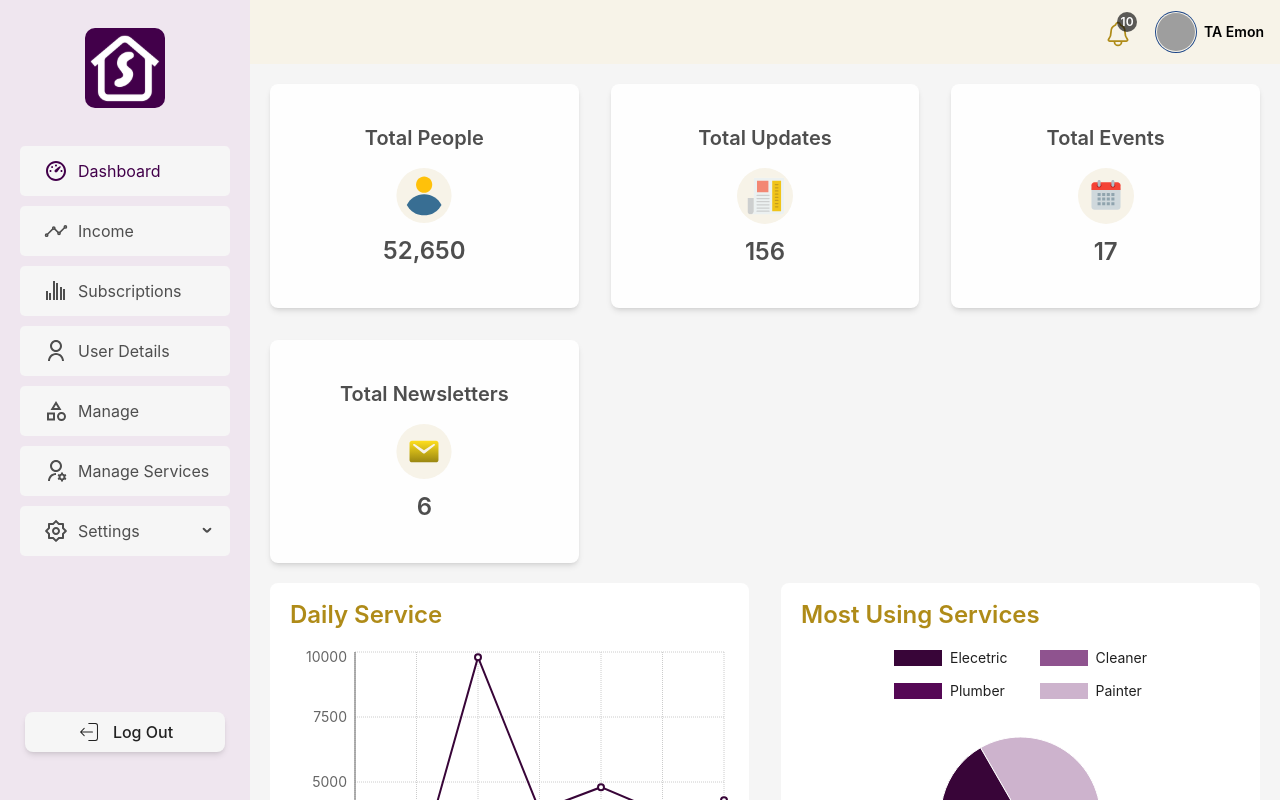
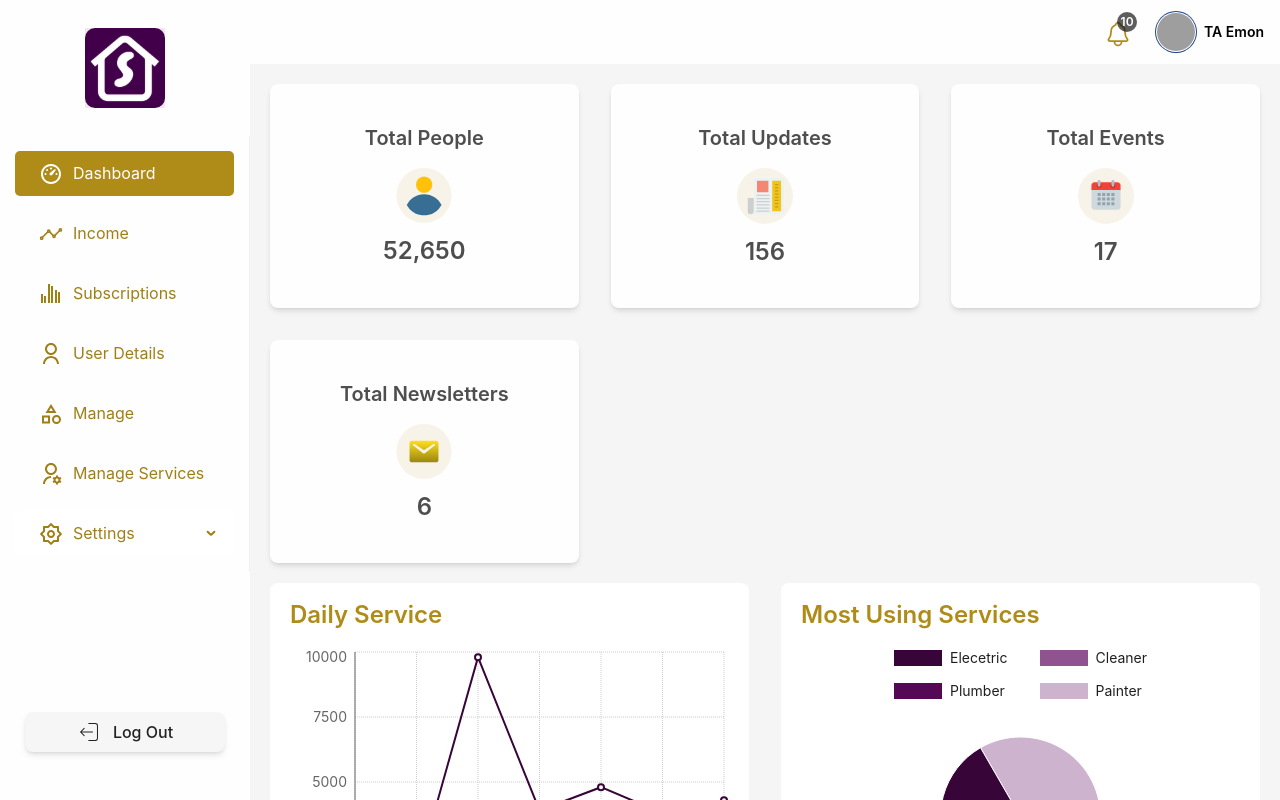
Before and after one commit to MDTanvirAhmedEmon/reactTS-ready-dashboard, a React (Vite) app: page / in a window 1280 px wide. Shown: the top 800 px of the page. Built offline with nearby package versions, Linux system fonts and the light colour scheme; grey boxes are pictures that could not be loaded.

Commit message:
fixed navbar

```diff
--- a/src/components/LayoutsComponents/MainHeader.tsx
+++ b/src/components/LayoutsComponents/MainHeader.tsx
@@ -22,7 +22,7 @@ const MainHeader: React.FC<MainHeaderProps> = ({ setCollapsed, collapsed }) => {
                     background: colorBgContainer,
                 }}
             >
-                <div className=' flex justify-end items-center pr-4  bg-barColor'>
+                <div className=' flex justify-end items-center pr-4  bg-[#fefefe]'>
 
                     {collapsed ? <RxHamburgerMenu onClick={() => setCollapsed(!collapsed)} className=' text-black w-8 h-8 cursor-pointer hidden' /> : <RxHamburgerMenu onClick={() => setCollapsed(!collapsed)} className=' text-black w-8 h-8 cursor-pointer hidden' />}
                     <div className=' flex items-center gap-6'>
--- a/src/components/LayoutsComponents/Sidebar.tsx
+++ b/src/components/LayoutsComponents/Sidebar.tsx
@@ -24,8 +24,8 @@ const Sidebar: React.FC<SidebarProps> = ({ collapsed }) => {
 
 
     return (
-        <div className='fixed top-0 left-0 bottom-0 bg-barColor '>
-            <Sider className='h-[100vh] w-[300px] bg-barColor' width={250} collapsedWidth={80} trigger={null} collapsible collapsed={collapsed}>
+        <div className='fixed top-0 left-0 bottom-0 bg-[#fefefe] '>
+            <Sider className='h-[100vh] w-[300px] bg-[#fefefe]' width={250} collapsedWidth={80} trigger={null} collapsible collapsed={collapsed}>
                 <div className=' flex justify-center items-center py-7 '>
                     <img src={logo} className=' w-20' />
                 </div>
@@ -84,6 +84,7 @@ const Sidebar: React.FC<SidebarProps> = ({ collapsed }) => {
                                     key: "7-1",
                                     label: <Link className={``} to={`/settings/profile`}>Profile</Link>,
                                 },
+
                                 {
                                     key: "7-3",
                                     label: <Link className={``} to={`/settings/privacy-policy`}>Privacy Policy</Link>,
--- a/src/index.css
+++ b/src/index.css
@@ -22,34 +22,29 @@
 }
 
 /* menu */
-.custom-menu .ant-menu-item-selected .menu-icon {
-  color: #42004a;
-}
+/* .custom-menu .ant-menu-item-selected .menu-icon {
+  color: #fefefe;
+} */
 
 /* menu item bg color */
-.ant-menu-light .ant-menu-item {
-  background-color: #f6f6f6 !important;
-}
+/* .ant-menu-light .ant-menu-item {
+  background-color: #fefefe !important;
+} */
 
-/* Submenu item height customization */
-.custom-menu .ant-menu-submenu .ant-menu-item {
-  height: 35px !important;
-  line-height: 35px !important;
-}
 
 /* Submenu item color customization */
-.ant-menu-submenu-title {
+/* .ant-menu-submenu-title {
   background: #f6f6f6 !important;
-}
-.ant-menu-submenu-title a {
+} */
+/* .ant-menu-submenu-title a {
   color: #414141 !important;
-}
+} */
 
 /* remove menu border */
-.ant-menu-light.ant-menu-root.ant-menu-inline,
+/* .ant-menu-light.ant-menu-root.ant-menu-inline,
 .ant-menu-light.ant-menu-root.ant-menu-vertical {
     border-inline-end: 0px solid rgba(5, 5, 5, 0.06) !important;
-}
+} */
 
 /* Tiptap remove focus outline */
 .ProseMirror-focused {
@@ -61,3 +56,22 @@
 .tiptap.ProseMirror {
   padding: 10px 30px;
 }
+
+
+/* ===================================== */
+
+/* menu item bg color  */
+
+/* Submenu item height customization */
+.custom-menu .ant-menu-submenu .ant-menu-item {
+  height: 35px !important;
+  line-height: 35px !important;
+}
+
+/* Submenu item color customization */
+.ant-menu-submenu-title {
+  background: #ffffff !important;
+}
+.ant-menu-submenu-title a {
+  color: #1b1b1b !important;
+}
--- a/src/theme/index.ts
+++ b/src/theme/index.ts
@@ -3,20 +3,22 @@ export const mainTheme = {
     },
     components: {
         "Layout": {
-            "siderBg": "rgb(239,230,239)"
+            "siderBg": "#fefefe"
         },
         Menu: {
-            itemBg: "#efe6ef",
-            itemSelectedBg: "#f6f6f6",
-            itemHoverBg: "#f6f6f6",
-            itemColor: "#4E4E4E",
-            itemSelectedColor: "#42004a",
-            "subMenuItemSelectedColor": "#4E4E4E",
+            itemBg: "#fefefe",
+            itemSelectedBg: "#af8b18",
+            itemHoverBg: "rgba(175,140,24,0.21)",
+            itemActiveBg: "rgba(175,140,24,0.21)",
+            itemColor: "#9f7f16",
+            itemBgColor: "#ffffff",
+            itemSelectedColor: "#ffffff",
+            "subMenuItemSelectedColor": "#af8b18",
             subMenuItemBg: "",
             itemBorderRadius: 5,
-            itemMarginInline: 20,
-            itemMarginBlock: 10,
-            itemHeight: 50,
+            itemMarginInline: 15,
+            itemMarginBlock: 15,
+            itemHeight: 45,
             subMenuItemHeight: 10,
             "motionDurationSlow": "0.0s",
         },
```
